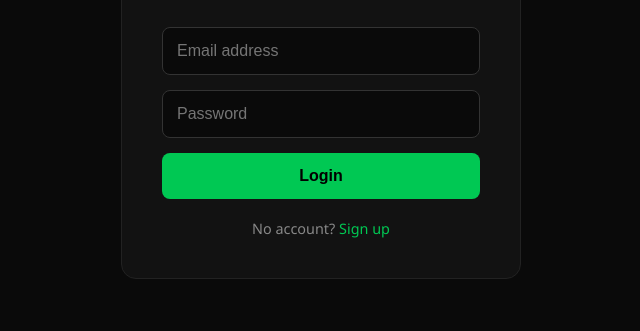
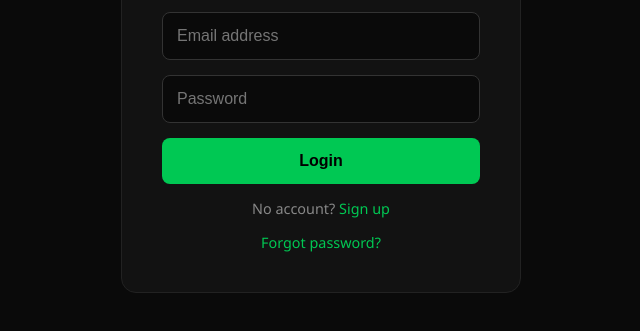
Before and after one commit to ayomideawo/bot-platform, a website: page public/login.html in a window 1280 px wide. Shown: the part 319-650 px from the top of the page, without its empty margins (319-959 px from the left). Drawn offline with Linux system fonts and the light colour scheme.

Commit message:
Add forgot password functionality to login page

```diff
--- a/public/login.html
+++ b/public/login.html
@@ -15,7 +15,7 @@ input:focus { outline:none; border-color:#00c853; }
 button { width:100%; padding:14px; background:#00c853; color:#000; border:none; border-radius:8px; font-size:1rem; font-weight:bold; cursor:pointer; }
 button:hover { background:#00e676; }
 .error { color:#ff4444; font-size:0.85rem; margin-top:10px; text-align:center; }
-.link { text-align:center; margin-top:20px; font-size:0.9rem; color:#888; }
+.link { text-align:center; margin-top:15px; font-size:0.9rem; color:#888; }
 .link a { color:#00c853; text-decoration:none; }
 </style>
 </head>
@@ -28,6 +28,7 @@ button:hover { background:#00e676; }
     <button onclick="login()">Login</button>
     <div class="error" id="error"></div>
     <div class="link">No account? <a href="/signup.html">Sign up</a></div>
+    <div class="link"><a href="#" onclick="forgotPassword(); return false;">Forgot password?</a></div>
 </div>
 <script>
 async function login() {
@@ -46,6 +47,22 @@ async function login() {
         window.location.href = '/dashboard.html';
     } catch (e) { err.textContent = 'Network error'; }
 }
+
+async function forgotPassword() {
+    const email = prompt('Enter your account email to receive a reset link:');
+    if (!email) return;
+    try {
+        const res = await fetch('/api/forgot-password', {
+            method: 'POST',
+            headers: { 'Content-Type': 'application/json' },
+            body: JSON.stringify({ email })
+        });
+        const data = await res.json();
+        alert(data.message || 'If that email is registered, a reset link has been sent.');
+    } catch (e) {
+        alert('Network error. Please try again.');
+    }
+}
 </script>
 </body>
 </html>
```
